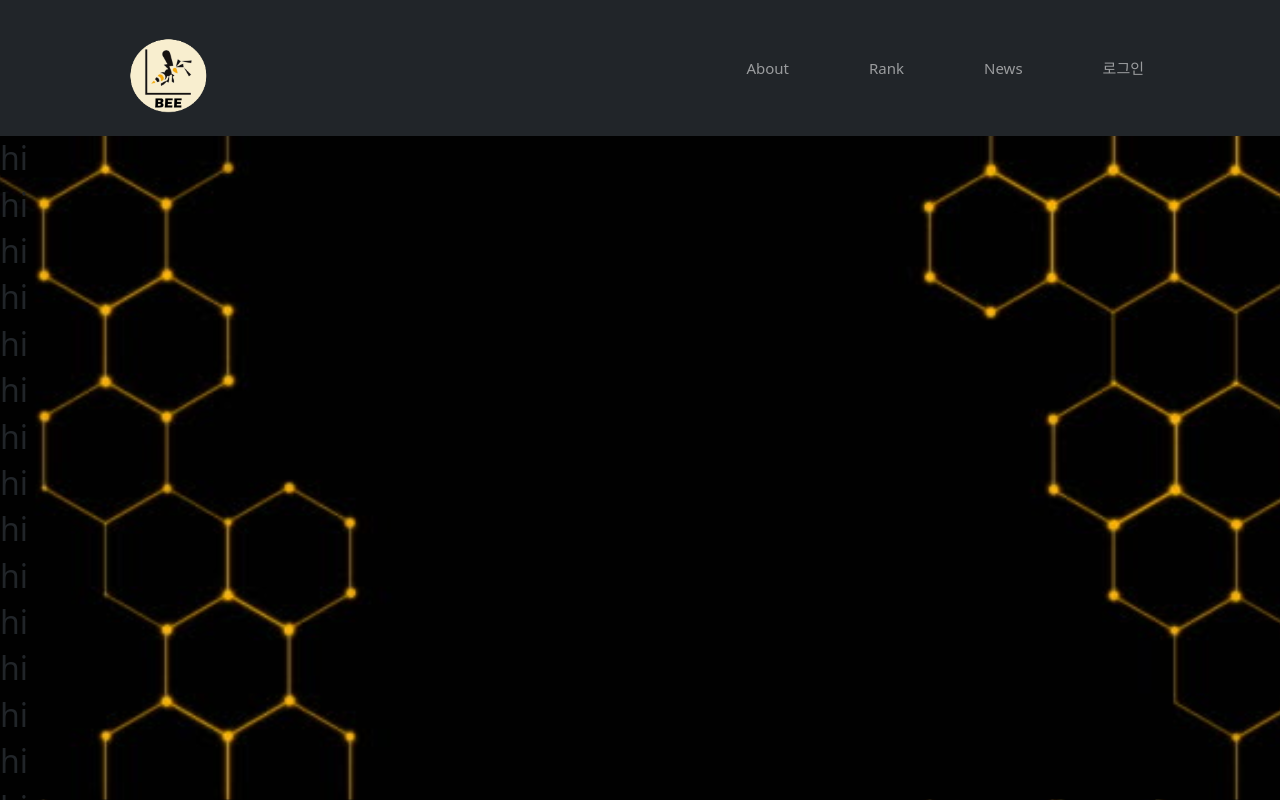
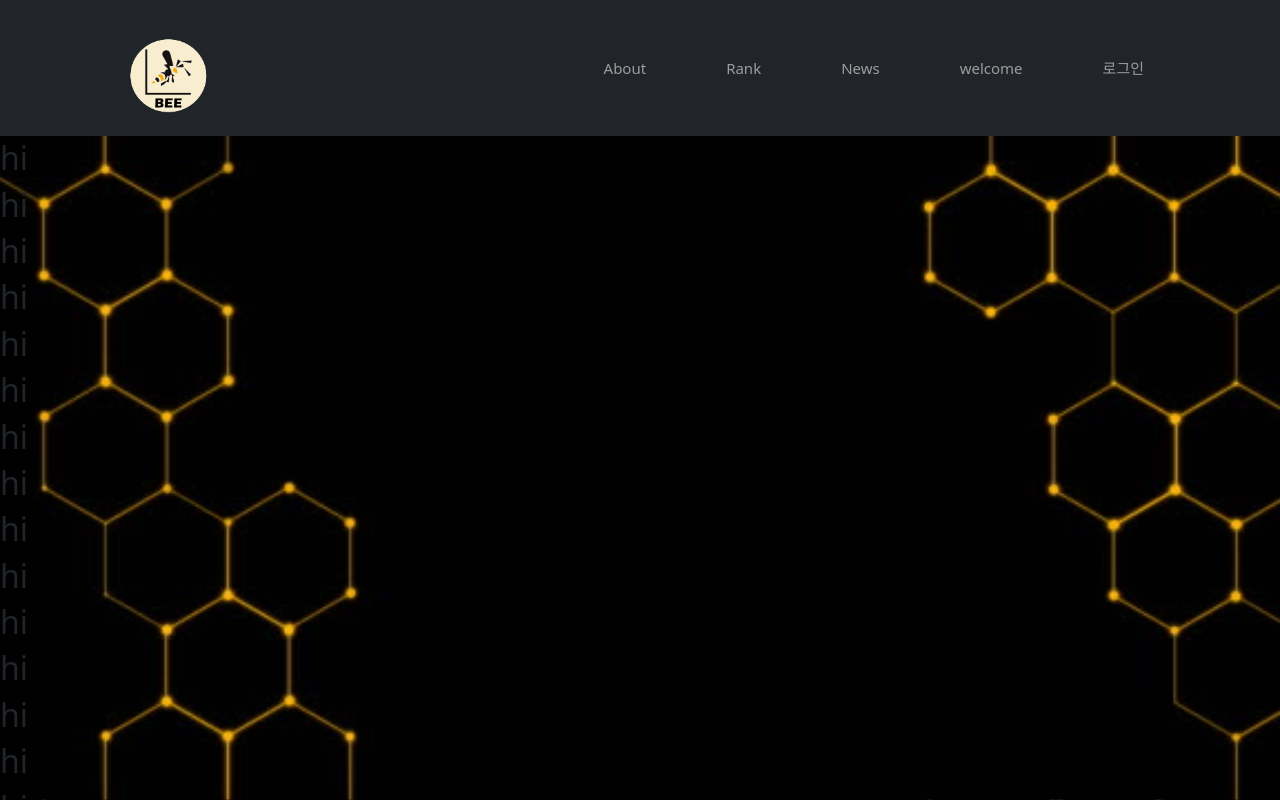
Before and after one commit to ssw02238/BEE, a Vue app in the folder Frontend/: page /welcome in a window 1280 px wide. Shown: the top 800 px of the page. Built offline with nearby package versions, Linux system fonts and the light colour scheme.

Commit message:
CHORE: pull again

```diff
--- a/Frontend/package.json
+++ b/Frontend/package.json
@@ -8,6 +8,7 @@
     "lint": "vue-cli-service lint"
   },
   "dependencies": {
+    "@popperjs/core": "^2.10.1",
     "bootstrap": "^5.1.1",
     "bootstrap-vue": "^2.21.2",
     "core-js": "^3.6.5",
--- a/Frontend/src/App.vue
+++ b/Frontend/src/App.vue
@@ -3,8 +3,6 @@
 
     <!-- nav bar -->
     <nav-bar />
-
-
     <h2>hi</h2>
         <h2>hi</h2>
             <h2>hi</h2>
--- a/Frontend/src/components/NavBar.vue
+++ b/Frontend/src/components/NavBar.vue
@@ -3,7 +3,7 @@
     <nav class="navbar navbar-expand-lg navbar-dark bg-dark fixed-top">
       <div class="container-fluid mx-5 px-5">
         <div class="d-flex">
-                    <RouterLink :to="{ name: 'main' }">
+              <RouterLink :to="{ name: 'main' }">
             <img src="@/assets/logo.png" width="150" class="pt-2">
         </RouterLink>
 
@@ -23,6 +23,9 @@
               </li>
               <li class="nav-item mx-3 px-3">
                 <a class="nav-link" href="/newsList">News</a>
+              </li>
+              <li class="nav-item mx-3 px-3">
+                <a class="nav-link" href="/welcome">welcome</a>
               </li>
 
               <li class="nav-item mx-3 px-3">
--- a/Frontend/src/router/index.js
+++ b/Frontend/src/router/index.js
@@ -4,6 +4,7 @@ import main from '../views/main.vue'
 import serviceIntro from '../views/Intro/serviceIntro.vue'
 import esgRank from '../views/Information/esgRank.vue'
 import newsList from '../views/Information/newsList.vue'
+import welcome from '../views/Intro/welcome.vue'
 
 Vue.use(VueRouter)
 
@@ -12,6 +13,11 @@ const routes = [
     path: '/main',
     name: '/main',
     component: main,
+},
+{
+    path: '/welcome',
+    name: '/welcome',
+    component: welcome,
 },
 {
     path: '/serviceIntro',
--- a/Frontend/src/views/Intro/serviceIntro.vue
+++ b/Frontend/src/views/Intro/serviceIntro.vue
@@ -1,6 +1,5 @@
 <template>
   <div>
-
   </div>
 </template>
 
@@ -8,8 +7,6 @@
 
 export default {
   name: 'serviceIntro',
-  components: {
-  }
 }
 </script>
 
--- a/Frontend/src/views/Intro/welcome.vue
+++ b/Frontend/src/views/Intro/welcome.vue
@@ -1,5 +1,6 @@
 <template>
   <div>
+    <button type="button" class="btn btn-primary btn-lg">둘러보기</button>
 
   </div>
 </template>
@@ -8,8 +9,7 @@
 
 export default {
   name: 'welcome',
-  components: {
-  }
+
 }
 </script>
 
```
Also changed, not shown: 1 other file (tests, documents, lock files or other folders).
